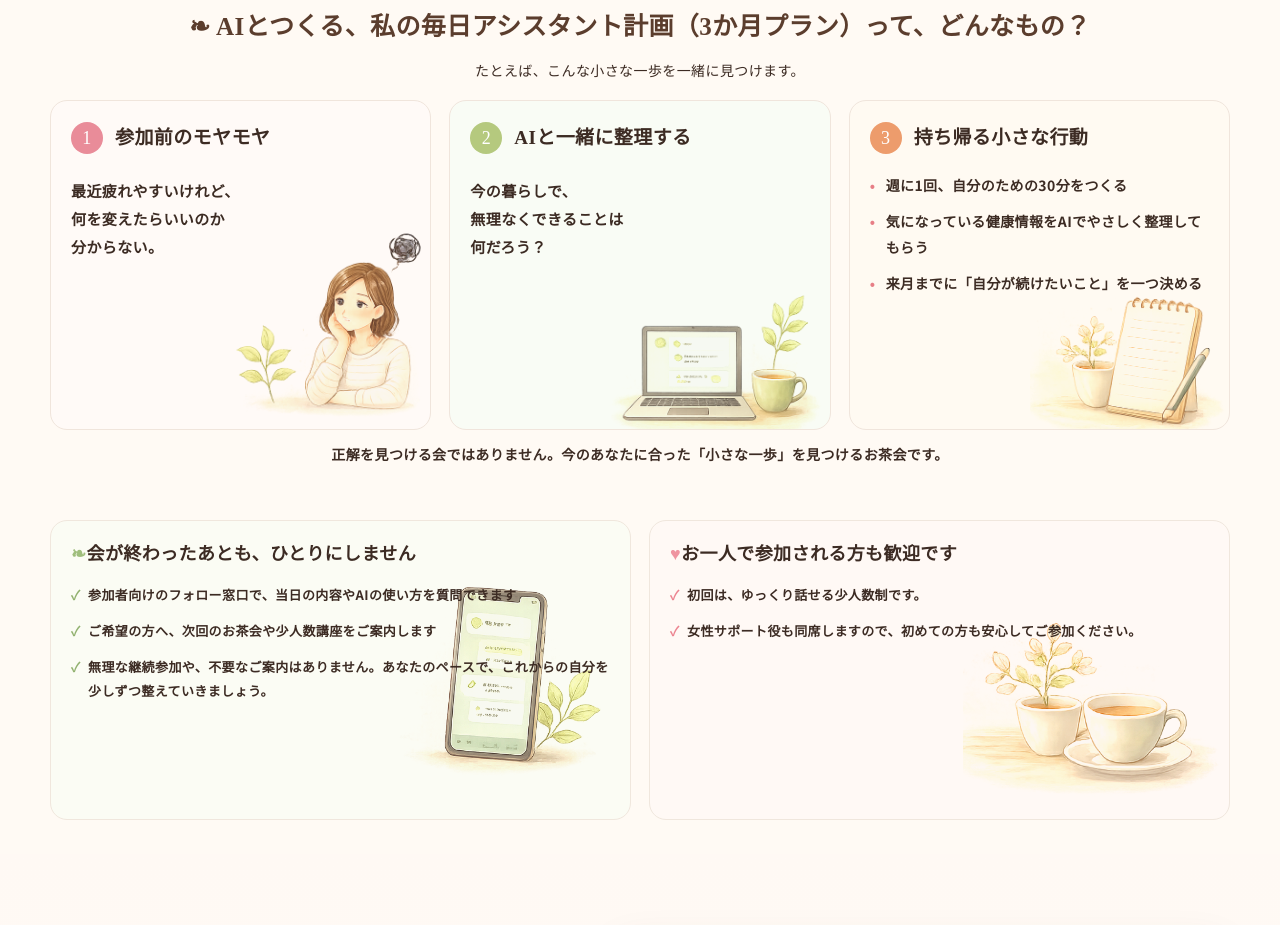
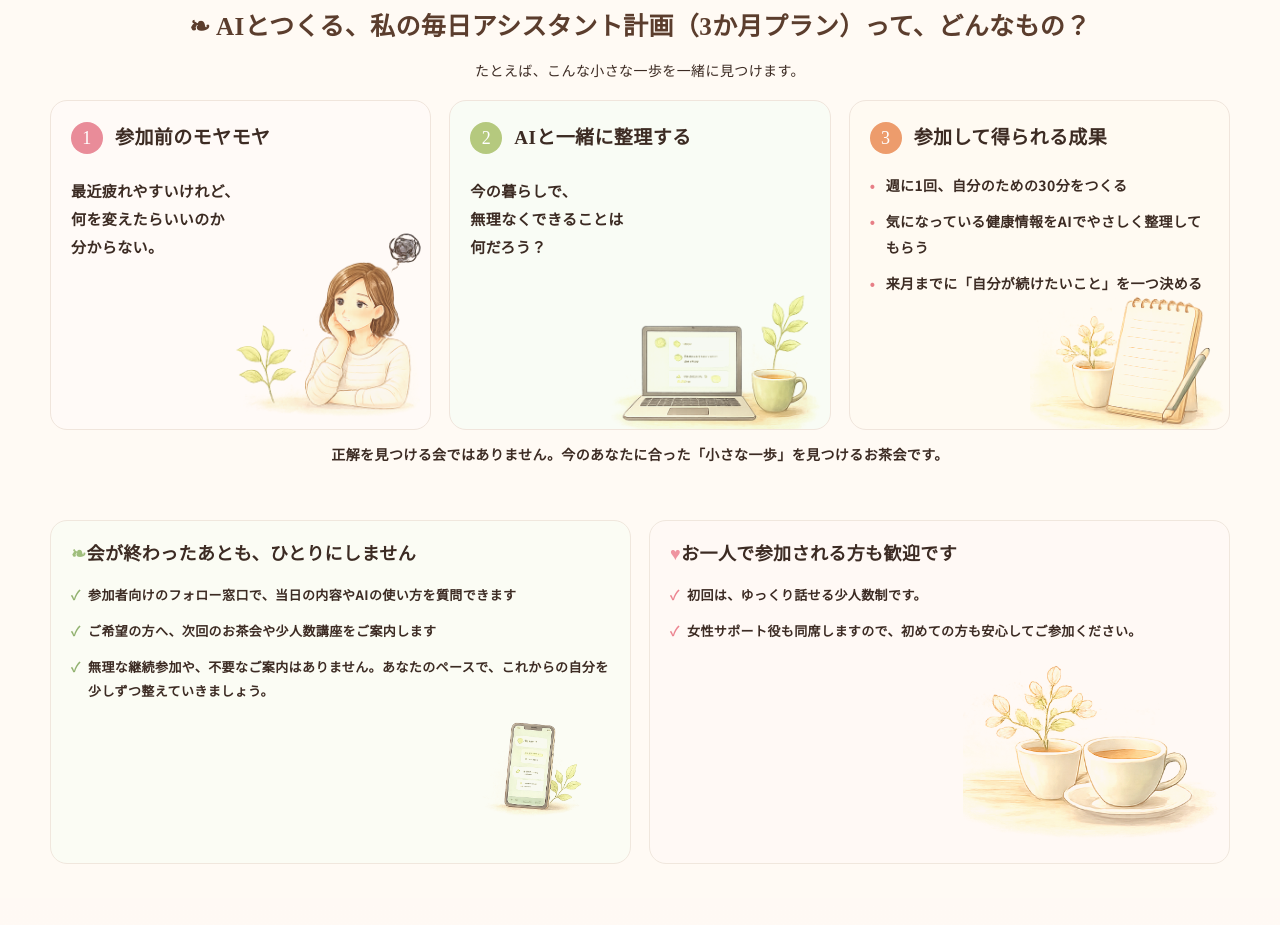
Before and after one commit to wayhiroshi/watashi-kaigi, a website: page index.html in a window 1280 px wide. Shown: the part 1580-2505 px from the top of the page. Drawn offline with Linux system fonts and the light colour scheme; no server answers.

Commit message:
表示画像の重なりを修正

```diff
--- a/index.html
+++ b/index.html
@@ -16,7 +16,7 @@
   <link rel="preconnect" href="https://fonts.googleapis.com">
   <link rel="preconnect" href="https://fonts.gstatic.com" crossorigin>
   <link href="https://fonts.googleapis.com/css2?family=Noto+Sans+JP:wght@400;500;700;900&family=Noto+Serif+JP:wght@600;700;900&display=swap" rel="stylesheet">
-  <link rel="stylesheet" href="./style.css?v=20260830">
+  <link rel="stylesheet" href="./style.css?v=20260726">
   <link rel="stylesheet" href="./mobile-hero.css">
 </head>
 <body>
@@ -102,7 +102,7 @@
           </article>
 
           <article class="plan-card plan-card-3">
-            <div class="plan-title"><span>3</span><h3>持ち帰る小さな行動</h3></div>
+            <div class="plan-title"><span>3</span><h3>参加して得られる成果</h3></div>
             <ul>
               <li>週に1回、自分のための30分をつくる</li>
               <li>気になっている健康情報をAIでやさしく整理してもらう</li>
@@ -242,7 +242,6 @@
           <h3>AIを安心して使うために</h3>
           <p>住所、健康情報、勤務先の機密情報など、他人に見られて困る情報は入力しないでください。AIの回答は誤ることがあります。医療・法律など専門的な判断は、専門家へご相談ください。</p>
         </div>
-        <img class="footer-leaf" src="./assets/footer-leaf.png" alt="" aria-hidden="true">
       </div>
     </section>
   </main>
--- a/style.css
+++ b/style.css
@@ -313,6 +313,14 @@ img{max-width:100%}a{color:inherit;text-decoration:none}.container{width:min(118
   cursor: not-allowed;
 }
 
+.support-line img {
+  position: static;
+  display: block;
+  width: min(34%, 120px);
+  margin: 14px 8px 0 auto;
+  opacity: .88;
+}
+
 @media (max-width: 900px) {
   .support-grid,
   .entry-grid {
```
